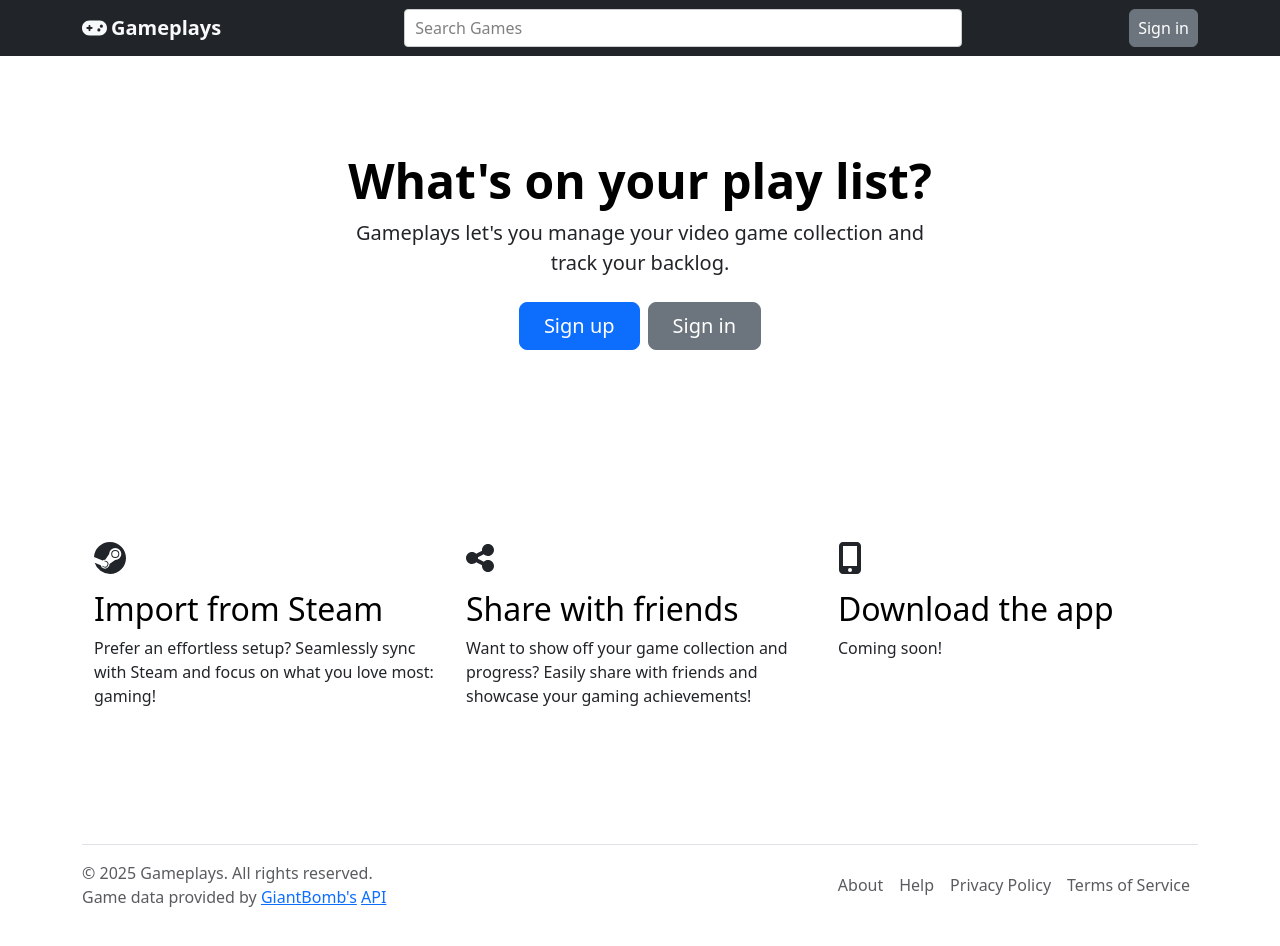
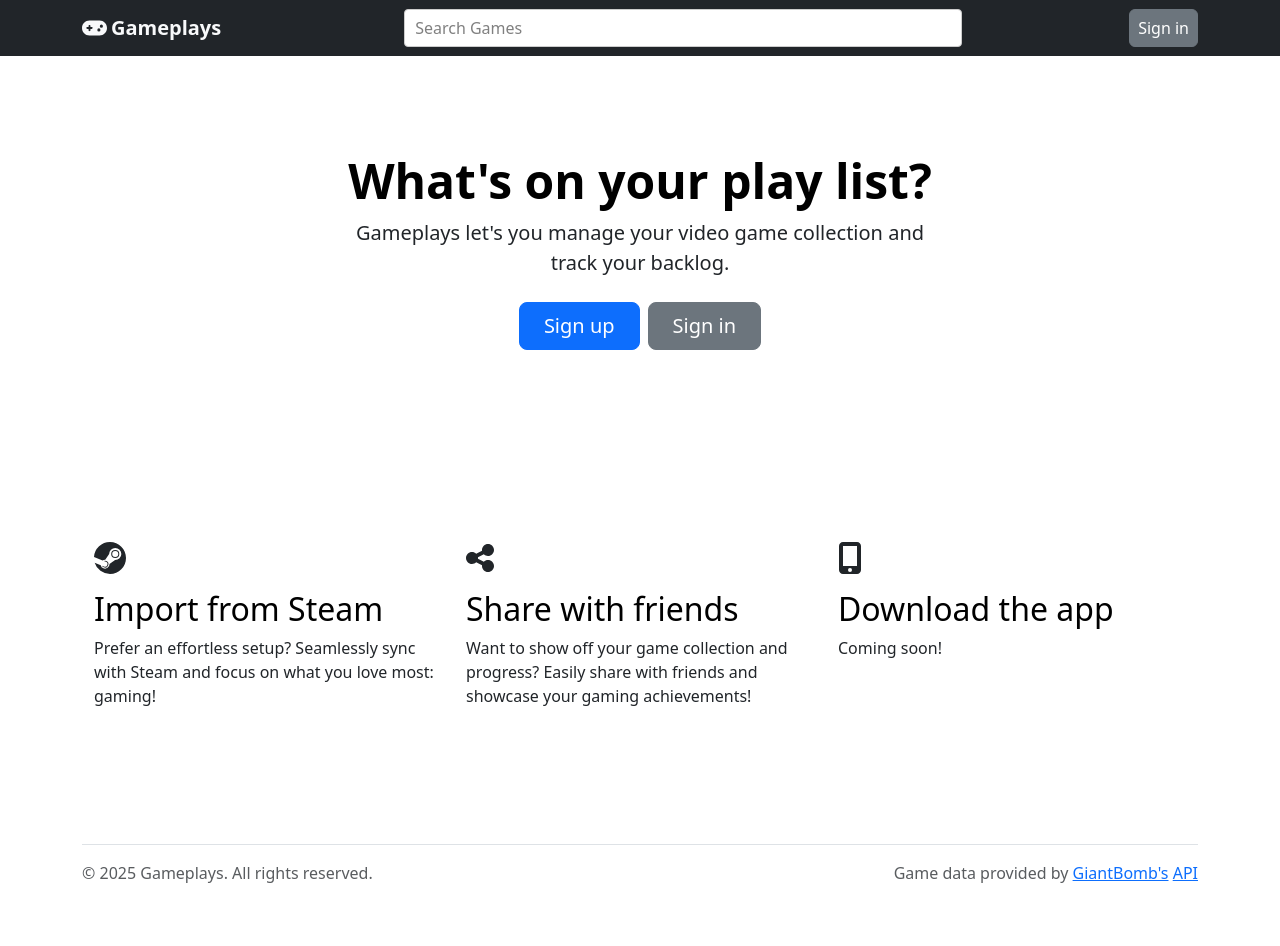
Before and after one commit to sanmaksim/gameplays-web, a React (Vite) app: page / in a window 1280 px wide. Shown: the top 946 px of the page. After the commit the page ends 925 px from the top, so only its background shows below. Built offline with nearby package versions, Linux system fonts and the light colour scheme.

Commit message:
Update in-prog links to hidden
Also hero login/register btns when logged in & fixed responsive nabvar userInfo check

```diff
--- a/src/App.tsx
+++ b/src/App.tsx
@@ -6,20 +6,20 @@ import {
 } from 'react-router-dom';
 import { RootState } from './store';
 import { useSelector } from 'react-redux';
-import AboutPage from './pages/AboutPage';
+// import AboutPage from './pages/AboutPage';
 import GamesPage from './pages/GamesPage';
-import HelpPage from './pages/HelpPage';
+// import HelpPage from './pages/HelpPage';
 import HomePage from './pages/HomePage';
 import LoginPage from './pages/LoginPage';
 import MainLayout from './layouts/MainLayout';
 import NotFoundPage from './pages/NotFoundPage';
-import PrivacyPage from './pages/PrivacyPage';
+// import PrivacyPage from './pages/PrivacyPage';
 import PrivateRoute from './components/PrivateRoute';
 import ProfilePage from './pages/ProfilePage';
 import RegisterPage from './pages/RegisterPage';
 import ResultPage from './pages/ResultPage';
 import SearchPage from './pages/SearchPage';
-import TosPage from './pages/TosPage';
+// import TosPage from './pages/TosPage';
 
 function App() {
   const { userInfo } = useSelector((state: RootState) => state.auth);
@@ -46,10 +46,10 @@ function App() {
         )}
 
         {/* Info Routes */}
-        <Route path='/about' element={<AboutPage />} />
+        {/* <Route path='/about' element={<AboutPage />} />
         <Route path='/help' element={<HelpPage />} />
         <Route path='/privacy' element={<PrivacyPage />} />
-        <Route path='/tos' element={<TosPage />} />
+        <Route path='/tos' element={<TosPage />} /> */}
 
         {/* Search Route */}
         <Route path='/game/:gameId' element={<ResultPage />} />
--- a/src/components/Footer.tsx
+++ b/src/components/Footer.tsx
@@ -8,11 +8,11 @@ function Footer() {
             <footer className="d-flex flex-wrap justify-content-between align-items-center py-3 my-4 border-top">
                 <div className="col-md-4 mb-0 text-body-secondary">
                     <div>&copy; {currentYear} Gameplays. All rights reserved.</div>
-                    <div>Game data provided by <Link target="_blank" to="http://www.giantbomb.com">GiantBomb's</Link> <Link target="_blank" to="http://www.giantbomb.com/api/">API</Link></div>
+                    {/* <div>Game data provided by <Link target="_blank" to="http://www.giantbomb.com">GiantBomb's</Link> <Link target="_blank" to="http://www.giantbomb.com/api/">API</Link></div> */}
                 </div>
 
                 <ul className="nav col-md-4 justify-content-end">
-                    <li className="nav-item">
+                    {/* <li className="nav-item">
                         <Link className="nav-link px-2 text-body-secondary" to="/about">About</Link>
                     </li>
                     <li className="nav-item">
@@ -23,7 +23,10 @@ function Footer() {
                     </li>
                     <li className="nav-item">
                         <Link className="nav-link px-2 text-body-secondary" to="/tos">Terms of Service</Link>
-                    </li>
+                    </li> */}
+                    <div className="text-body-secondary">
+                        Game data provided by <Link target="_blank" to="http://www.giantbomb.com">GiantBomb's</Link> <Link target="_blank" to="http://www.giantbomb.com/api/">API</Link>
+                    </div>
                 </ul>
             </footer>
         </div>
--- a/src/components/Hero.tsx
+++ b/src/components/Hero.tsx
@@ -1,7 +1,10 @@
 import { Link } from "react-router-dom";
+import { RootState } from "../store";
+import { useSelector } from "react-redux";
 import Feature from "./Feature";
 
 function Hero() {
+    const { userInfo } = useSelector((state: RootState) => state.auth);
     return (
         <>
             {/* Hero */}
@@ -11,6 +14,10 @@ function Hero() {
                     <p className="lead mb-4">
                         Gameplays let's you manage your video game collection and track your backlog.
                     </p>
+                    {userInfo ?
+                        (
+                            <></>
+                        ) : (
                             <div className="d-grid gap-2 d-sm-flex justify-content-sm-center">
                                 <Link to="/register">
                                     <button type="button" className="btn btn-primary btn-lg px-4 gap-3">Sign up</button>
@@ -19,6 +26,7 @@ function Hero() {
                                     <button type="button" className="btn btn-secondary btn-lg px-4">Sign in</button>
                                 </Link>
                             </div>
+                        )}
                 </div>
             </div>
 
--- a/src/components/NavBar.tsx
+++ b/src/components/NavBar.tsx
@@ -90,7 +90,7 @@ function NavBar() {
                             <NavDropdown title={<img src={ProfileIcon} className="rounded-circle" alt="Profile Icon" width='40' height='40' />} align='end' style={{ color: 'white' }}>
                                 <NavDropdown.Item as={Link} to={`/user/profile/${userInfo.id}`}>Profile</NavDropdown.Item>
                                 <NavDropdown.Item as={Link} to="/user/games">My Games</NavDropdown.Item>
-                                <NavDropdown.Item as={Link} to="/help">Help</NavDropdown.Item>
+                                {/* <NavDropdown.Item as={Link} to="/help">Help</NavDropdown.Item> */}
                                 <NavDropdown.Item onClick={handleLogout}>Logout</NavDropdown.Item>
                             </NavDropdown>
                         )}
@@ -113,11 +113,11 @@ function NavBar() {
                     </Nav.Link>
                 )}
 
-                {isBelowMobileThreshold ? (
+                {isBelowMobileThreshold && userInfo ? (
                     <NavbarCollapse id="navbar-nav">
-                        <NavDropdown.Item className="text-light" as={Link} to="/user/profile">Profile</NavDropdown.Item>
+                        <NavDropdown.Item className="text-light" as={Link} to={`/user/profile/${userInfo.id}`}>Profile</NavDropdown.Item>
                         <NavDropdown.Item className="text-light" as={Link} to="/user/games">Games</NavDropdown.Item>
-                        <NavDropdown.Item className="text-light" as={Link} to="/help">Help</NavDropdown.Item>
+                        {/* <NavDropdown.Item className="text-light" as={Link} to="/help">Help</NavDropdown.Item> */}
                         <NavDropdown.Item className="text-light" onClick={handleLogout}>Logout</NavDropdown.Item>
                     </NavbarCollapse>
                 ) : null }
```
Lines whose indentation alone changed are shown as unchanged.
